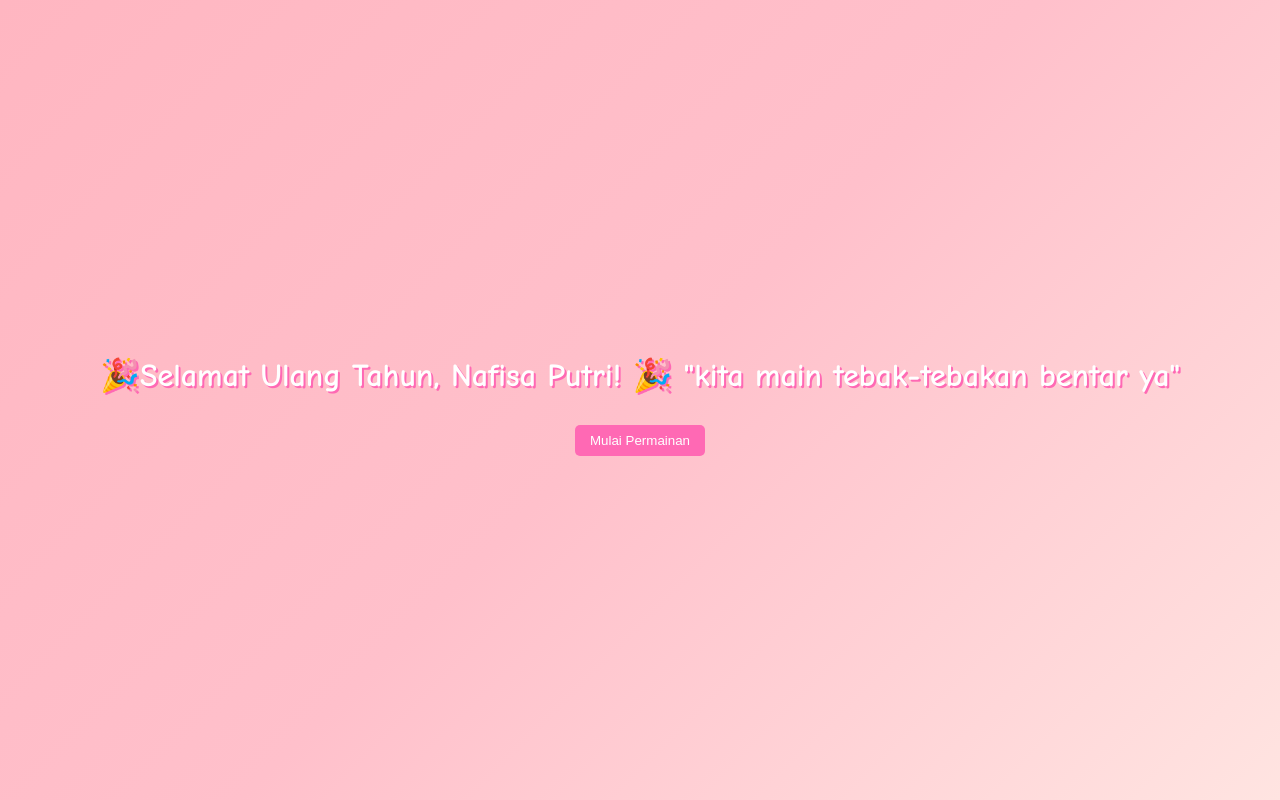
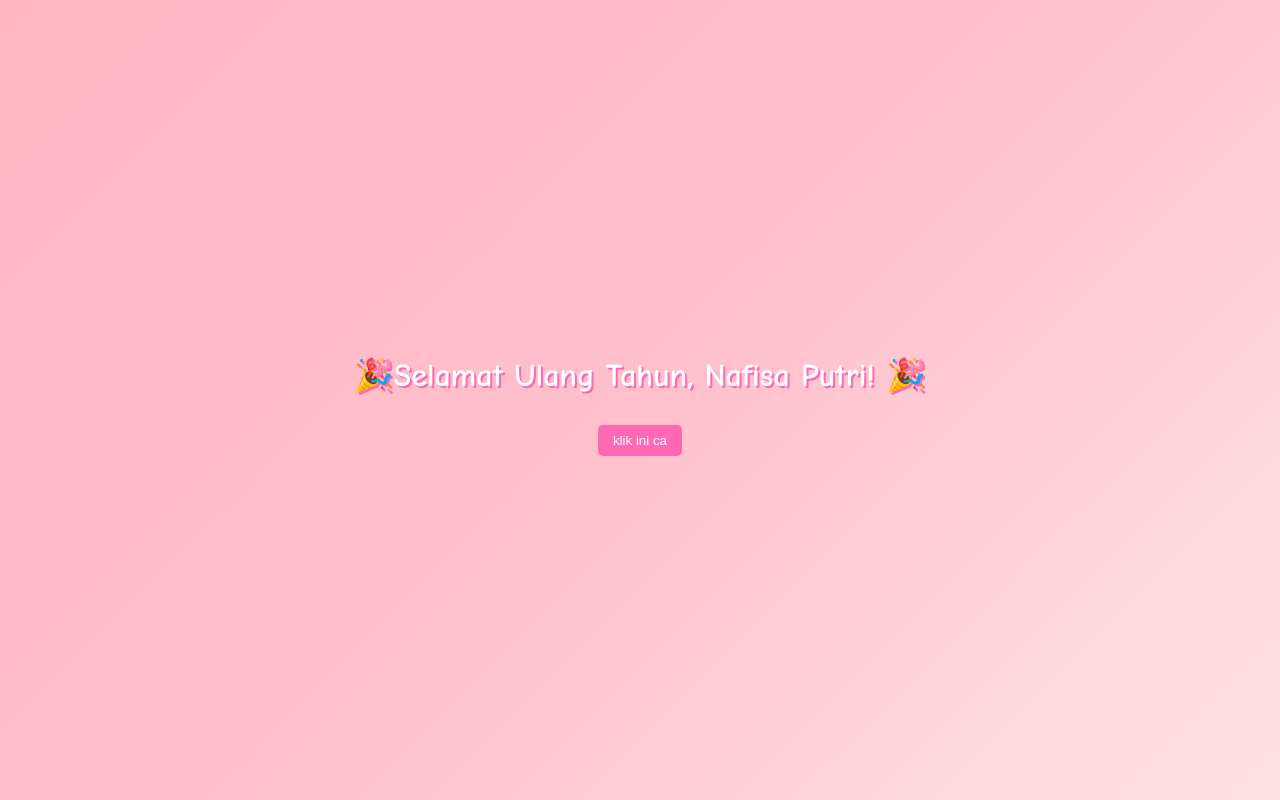
Before and after one commit to nasution877/Ultah-Nafisa-Putri, a plain HTML site: page index.html in a window 1280 px wide. Drawn offline with Linux system fonts and the light colour scheme.

```diff
--- a/index.html
+++ b/index.html
@@ -30,9 +30,8 @@
 <body>
 
 <div id="slide0" class="slide active">
-  <h1>🎉Selamat Ulang Tahun, Nafisa Putri! 🎉
-"kita main tebak-tebakan bentar ya"</h1>
-  <button id="startBtn" class="show">Mulai Permainan</button>
+  <h1>🎉Selamat Ulang Tahun, Nafisa Putri! 🎉</h1>
+  <button id="startBtn" class="show">klik ini ca</button>
 </div>
 
 <div id="slide1" class="slide">
```
